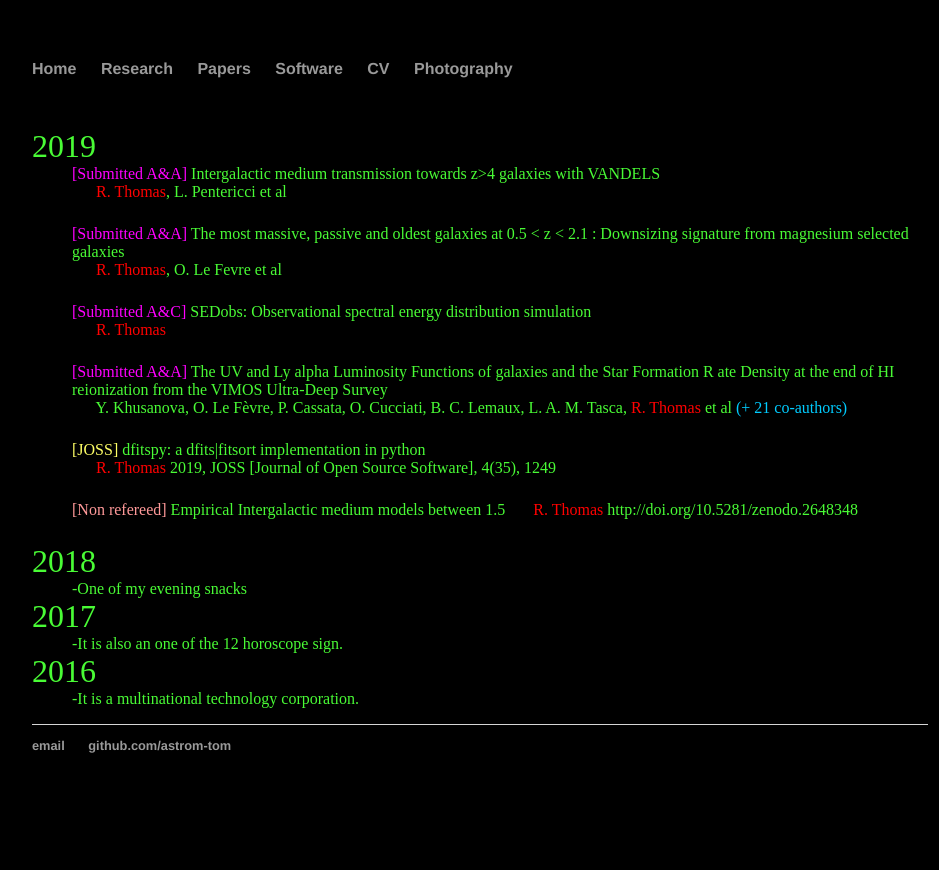
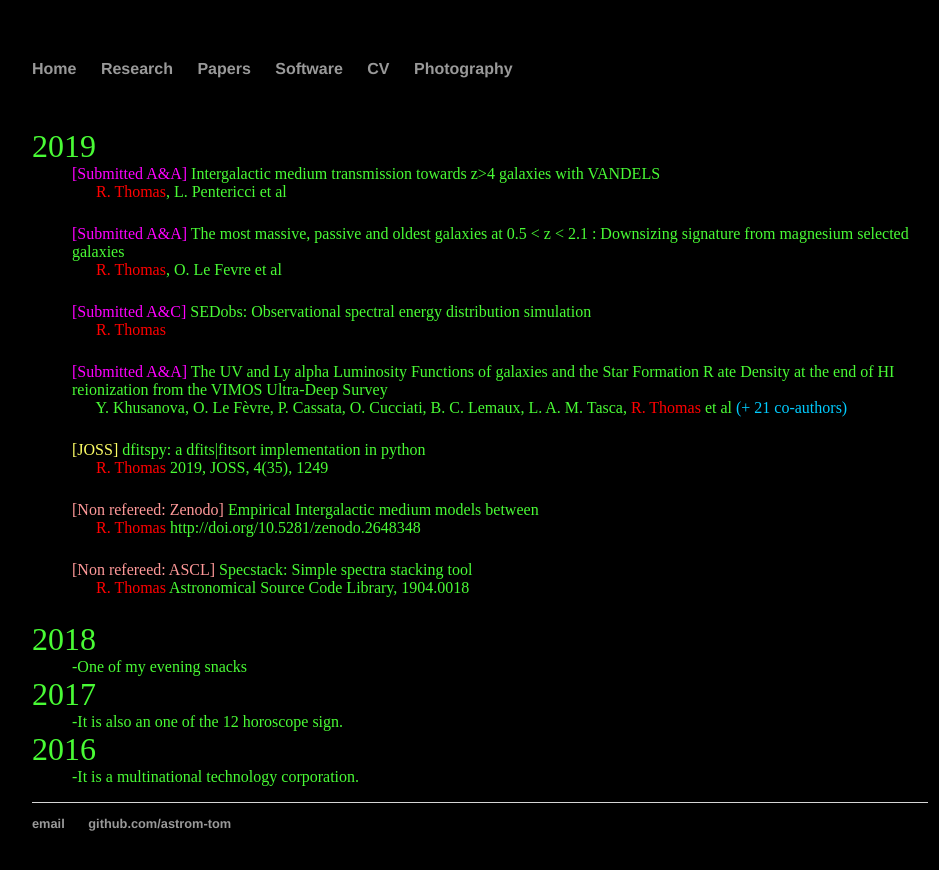
Before and after one commit to astrom-tom/astrom-tom.github.io, a Jekyll site: the page built from Papers/index.html, in a window 1280 px wide. Shown: the top 870 px of the page, without its empty margins (160-1099 px from the left). Built offline with Jekyll 4.4.1, drawn with Linux system fonts in a browser that asks for light colours.

Commit message:
Update index.html

```diff
--- a/Papers/index.html
+++ b/Papers/index.html
@@ -31,12 +31,15 @@ div.a {  text-indent: 150px;}
      </dd>
 
   <dd> <span class='acc'>[JOSS]</span> dfitspy: a dfits|fitsort implementation in python<br>
-     &nbsp;&nbsp;&nbsp;&nbsp;&nbsp; <span class='me'>R. Thomas</span> 2019, JOSS [Journal of Open Source Software],
-     4(35), 1249</p>
+     &nbsp;&nbsp;&nbsp;&nbsp;&nbsp; <span class='me'>R. Thomas</span> 2019, JOSS, 4(35), 1249</p>
      </dd>
 
-  <dd> <span class='nr'>[Non refereed]</span> Empirical Intergalactic medium models between 1.5<z<7 <br>
+  <dd> <span class='nr'>[Non refereed: Zenodo]</span> Empirical Intergalactic medium models between <MATH>1.5<z<7</MATH> <br>
      &nbsp;&nbsp;&nbsp;&nbsp;&nbsp; <span class='me'>R. Thomas</span> http://doi.org/10.5281/zenodo.2648348 </p>
+     </dd>
+
+  <dd> <span class='nr'>[Non refereed: ASCL]</span> Specstack: Simple spectra stacking tool <br>
+     &nbsp;&nbsp;&nbsp;&nbsp;&nbsp; <span class='me'>R. Thomas</span> Astronomical Source Code Library, 1904.0018 </p>
      </dd>
 
   <dt style="color:rgb(73, 251, 53);">
```
